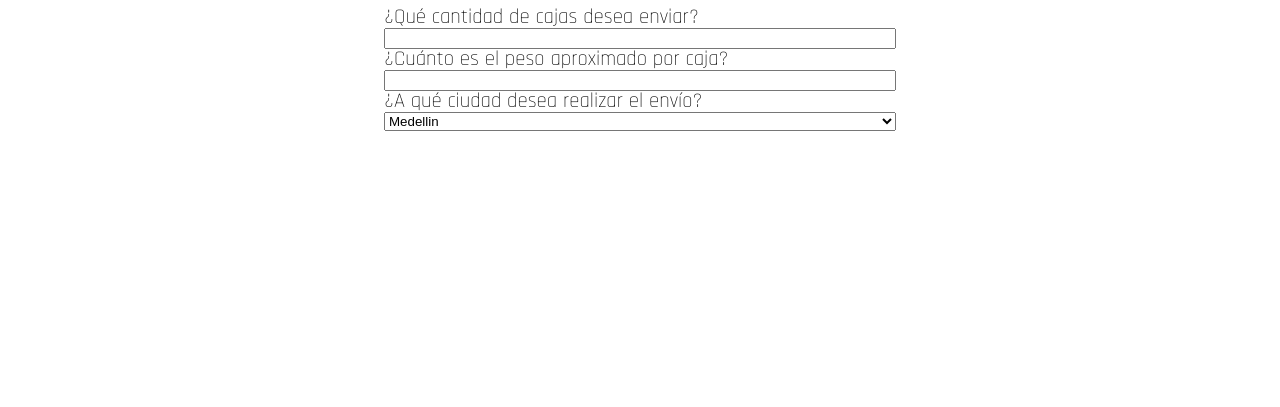
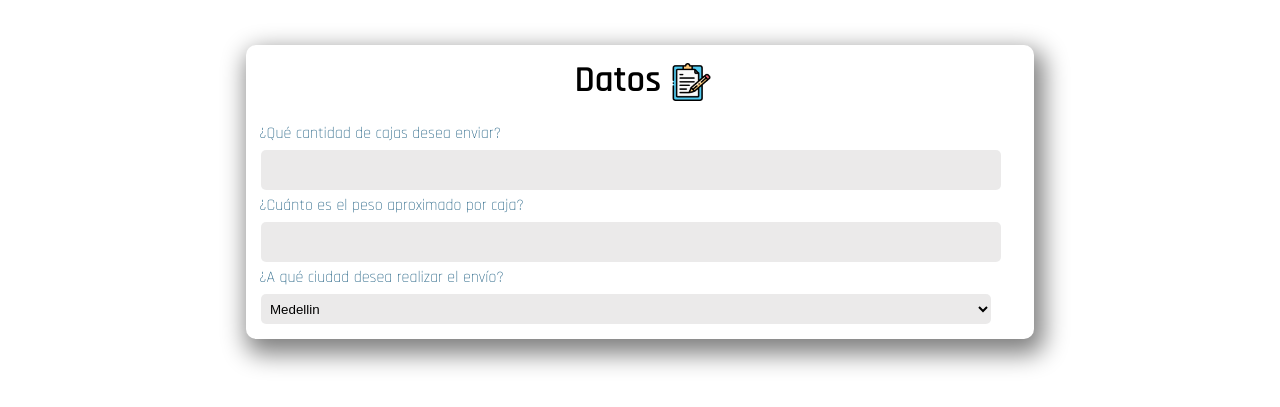
Before and after one commit to Nath-Maya/cotizador-flete, a plain HTML site: page index.html in a window 1280 px wide. Shown: the part 169-576 px from the top of the page. Drawn offline with Linux system fonts and the light colour scheme.

Commit message:
Estilos encabezado datos

```diff
--- a/assets/css/index.css
+++ b/assets/css/index.css
@@ -40,9 +40,60 @@ body {
 
 .datos-container {
    display: flex;
+   justify-items: center;
    flex-direction:column;
-   width: 40%;
+   width: 60%;
    padding: 10px;
+   margin: 3rem;
 
    font-size: 1.3rem;
+   background-color: white;
+   border-radius: 10px;
+   box-shadow: 5px 10px 25px 5px gray;
 }
+
+.datos-container input {
+   padding: 5px;
+   margin: 5px;
+   border: none;
+   border-radius: 5px;
+   background-color:rgba(194, 193, 193, 0.335);
+   width: 95%;
+   height: 30px;
+}
+
+.datos-container label {
+   color: #0d5278;
+   padding: 3px;
+   font-size: 1rem;
+
+}
+
+.opciones-informacion {
+   padding: 5px;
+   margin: 5px;
+   border: none;
+   border-radius: 5px;
+   background-color:rgba(194, 193, 193, 0.335);
+   width: 95%;
+   height: 30px;
+}
+
+.encabezado-datos {
+   display: flex;
+   justify-content: center;
+   align-items: center;
+   margin-bottom: 15px;
+}
+
+.title-datos {
+   font-size: 2.3rem;
+   font-weight: 600;
+   padding: 3px;
+   margin: 5px;
+}
+
+.img-datos {
+   width: 5%;
+   margin: 3px;
+}
--- a/index.html
+++ b/index.html
@@ -25,6 +25,11 @@
    </header>
    <main class="main-container">
       <form class="datos-container">
+         <div class="encabezado-datos">
+            <h1 class="title-datos">Datos</h1>
+            <img src="/assets/img /nota.png" alt="datos" class="img-datos">
+         </div>
+
          <label for="cantidad">¿Qué cantidad de cajas desea enviar?</label>
          <input type="number" id="">
          <label for="peso">¿Cuánto es el peso aproximado por caja?</label>
```
